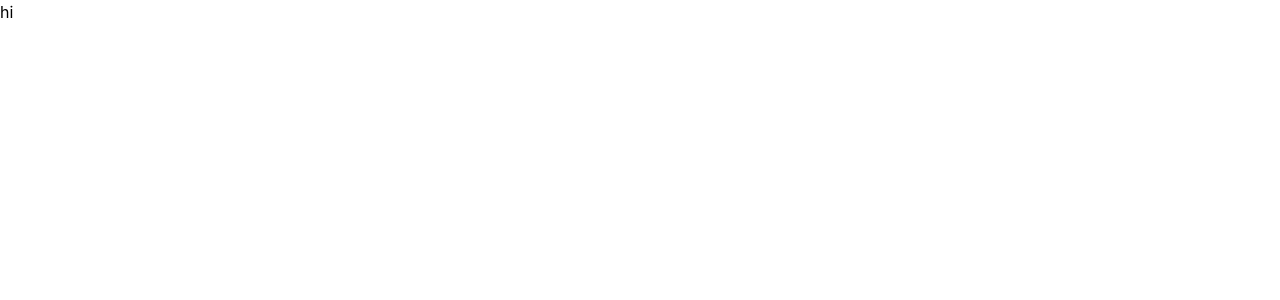
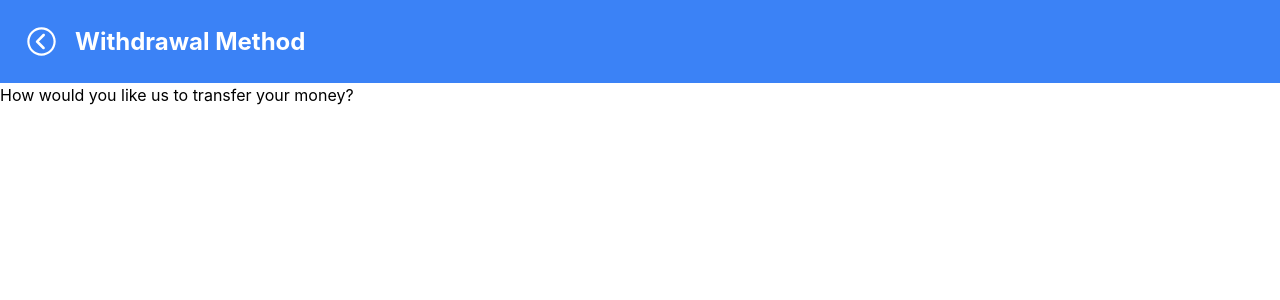
Before and after one commit to chiranjibi7/eval2023, a React (Create React App) app: page / in a window 1280 px wide. Shown: the top 300 px of the page. Built offline with nearby package versions, Linux system fonts and the light colour scheme; the HTML template or start-up script is replaced by a standard one.

Commit message:
header component complete

```diff
--- a/src/App.js
+++ b/src/App.js
@@ -1,9 +1,10 @@
+import { WithdrawalMethod } from "./pages";
 
 function App() {
   return (
-    <div>
-      hi
-    </div>
+    <>
+      <WithdrawalMethod/>
+    </>
   );
 }
 
--- /dev/null
+++ b/src/components/WithdrawalMethod/Header.jsx
@@ -0,0 +1,13 @@
+import React from 'react';
+import {IoIosArrowDropleft} from "react-icons/io"
+
+function Header() {
+  return (
+    <div className='w-full flex items-center gap-4 p-6 bg-blue-500 text-white'>
+        <IoIosArrowDropleft size={35} color='white'/>
+        <p className='text-2xl font-bold'>Withdrawal Method</p>
+    </div>
+  )
+}
+
+export default Header
--- /dev/null
+++ b/src/pages/WithdrawalMethod/WithdrawalMethod.jsx
@@ -0,0 +1,17 @@
+import React from 'react';
+import Header from '../../components/WithdrawalMethod/Header';
+
+function WithdrawalMethod() {
+  return (
+    <div className='w-full'>
+       <header>
+            <Header/>
+       </header>
+       <main>
+          <p>How would you like us to transfer your money?</p>
+       </main>
+    </div>
+  )
+}
+
+export default WithdrawalMethod
--- /dev/null
+++ b/src/pages/index.js
@@ -0,0 +1,3 @@
+import WithdrawalMethod from "./WithdrawalMethod/WithdrawalMethod";
+
+export {WithdrawalMethod}
--- a/tailwind.config.js
+++ b/tailwind.config.js
@@ -1,6 +1,8 @@
 /** @type {import('tailwindcss').Config} */
 module.exports = {
-  content: ["./src/**/*.{html,js}"],
+  content: [
+    "./src/**/*.{js,jsx,ts,tsx}",
+  ],
   theme: {
     extend: {},
   },
```
